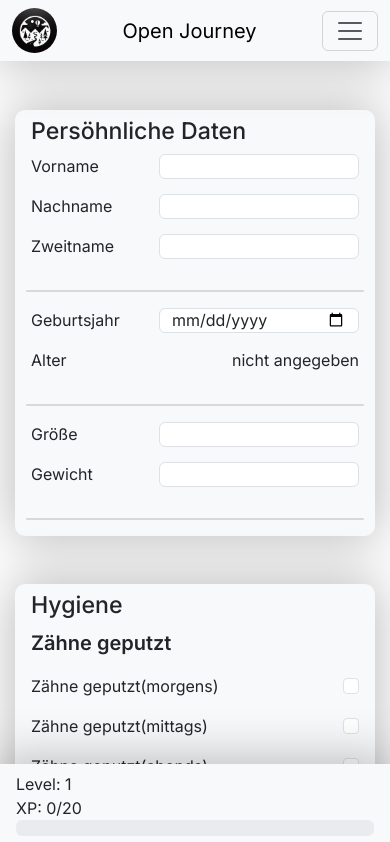
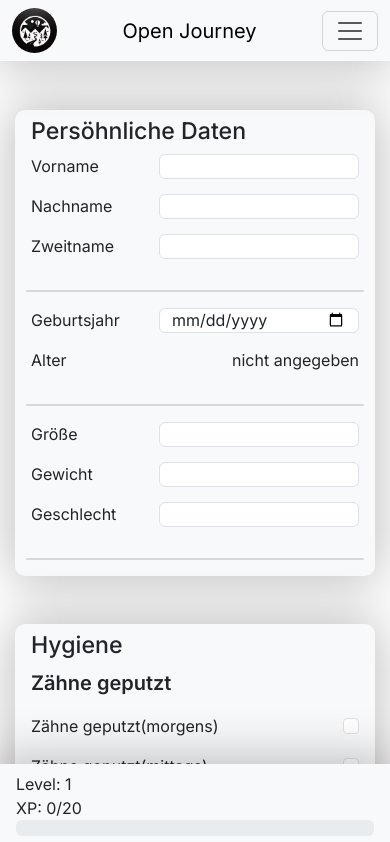
Before and after one commit to Fusraumspinne/open-journey, a Next.js app: page /dashboard in a window 390 px wide. Shown: the top 842 px of the page. Built offline with nearby package versions, Linux system fonts and the light colour scheme; no server answers; the database is empty.

Commit message:
responsive bug

```diff
--- a/komponenten/Overview.jsx
+++ b/komponenten/Overview.jsx
@@ -311,6 +311,10 @@ export default function Overview() {
                                         <p className="mx-3">Gewicht</p>
                                         <Form.Control className="me-3 input-field" value={gewicht} onChange={(e) => setGewicht(e.target.value)} />
                                     </div>
+                                    <div className="d-flex justify-content-between">
+                                        <p className="mx-3">Geschlecht</p>
+                                        <Form.Control className="me-3 input-field" value={geschlecht} onChange={(e) => setGeschlecht(e.target.value)} />
+                                    </div>
                                     <hr className="custom-hr" />
                                 </div>
                             </div>
```
